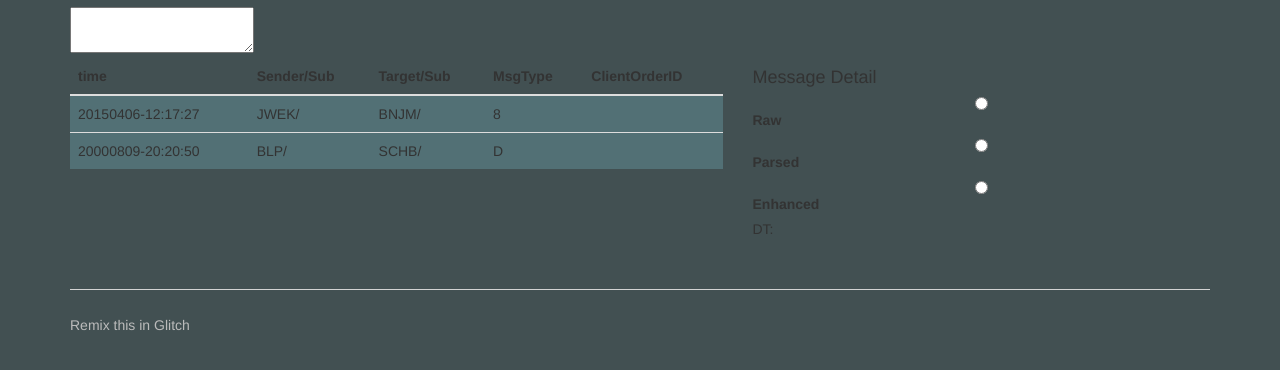
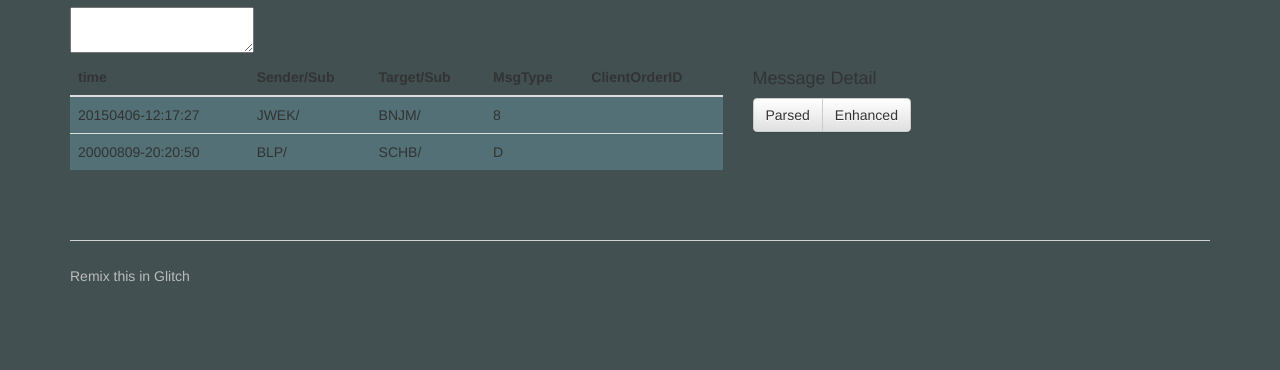
Before and after one commit to netrc/showFIX, a website: page views/index.html in a window 1280 px wide. Shown: the part 108-478 px from the top of the page. Drawn offline with nearby package versions, Linux system fonts and the light colour scheme.

Commit message:
with buttongroup; also with rawString span

```diff
--- a/public/client.js
+++ b/public/client.js
@@ -33,8 +33,10 @@ $(function() {
 
   var app = new Vue({
   el: '#ShowFixApp',
+  rawString: "",
   data: {
     detailType: "",
+    rawString: "",
     fma: [],
 
     fieldList: []
@@ -46,6 +48,7 @@ $(function() {
     },
     showDetail: function( fm ) {
       this.fieldList = getFieldValuesArray( fm );
+      this.rawString = fm.raw;
     }
   }
 })
--- a/views/index.html
+++ b/views/index.html
@@ -55,6 +55,11 @@
       </div>
 
     <div class="row">
+    <div class="col-md-12">
+		<span > {{rawString}} </span>
+		</div>
+		</div>
+    <div class="row">
     <div class="col-md-7">
 
     <table class="table bordless">
@@ -81,15 +86,10 @@
 
       <div class="col-md-5">
         <h4> Message Detail </h4>
-
-				<input type="radio" id="raw" value="raw" v-model="detailType">
-				<label for="raw">Raw</label>
-				<input type="radio" id="par" value="par" v-model="detailType">
-				<label for="par">Parsed</label>
-				<input type="radio" id="ent" value="ent" v-model="detailType">
-				<label for="ent">Enhanced</label>
-				<br>
-				<span>DT: {{ detailType }}</span>
+<div class="btn-group" role="group" aria-label="...">
+  <button type="button" class="btn btn-default">Parsed</button>
+  <button type="button" class="btn btn-default">Enhanced</button>
+</div>
 
         <table>
           <tr v-for="x in fieldList">
```
